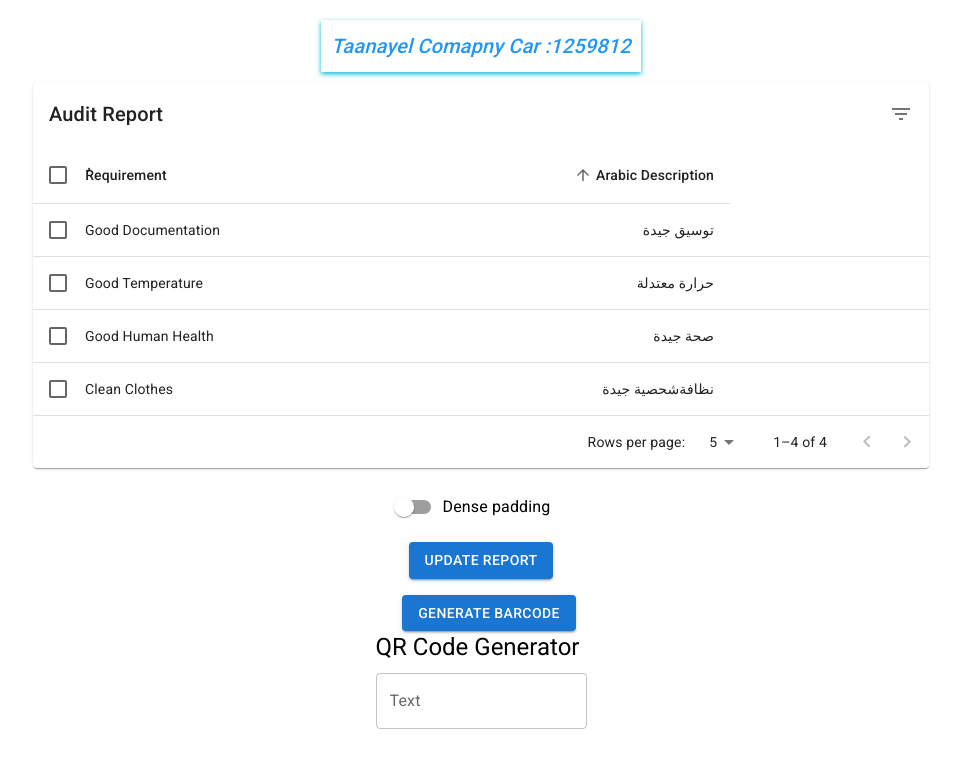
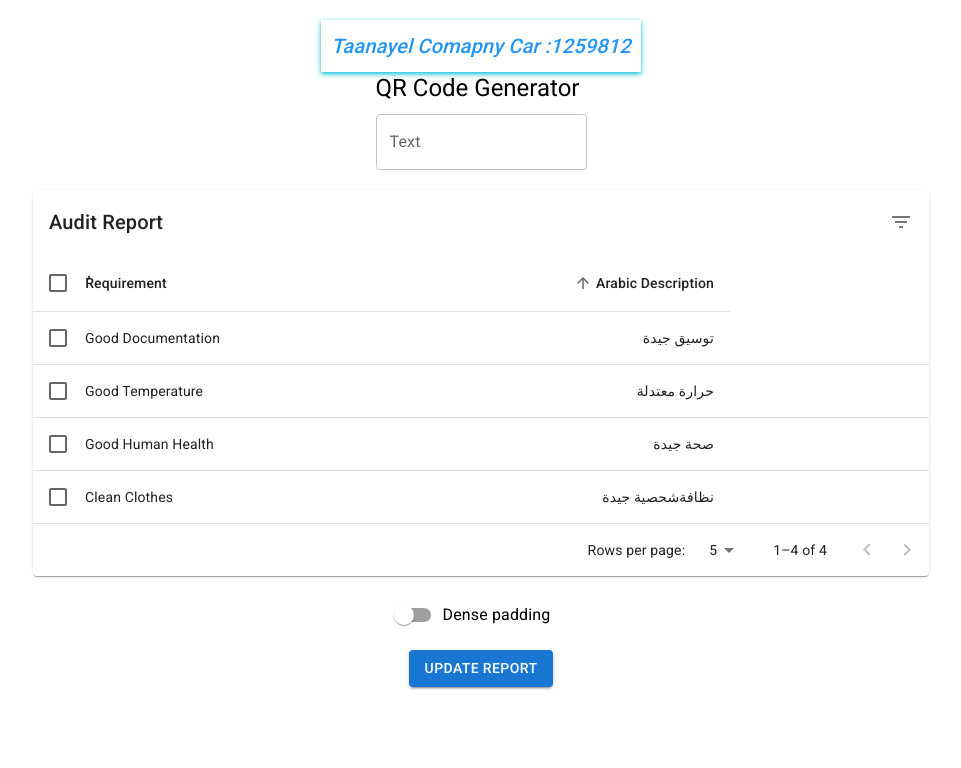
Before and after one commit to jocelynerizk/animal-frontend, a React (Create React App) app: page /AuditDash in a window 1280 px wide. Shown: the top 768 px of the page, without its empty margins (159-1120 px from the left). Built offline with nearby package versions, Linux system fonts and the light colour scheme.

Commit message:
the final

```diff
--- a/src/DashboardMUI/AuditDash.jsx
+++ b/src/DashboardMUI/AuditDash.jsx
@@ -283,6 +283,9 @@
           Taanayel Comapny Car :1259812
         </Typography>
       </div>
+
+      <GeneratQRCodeGeneratore />
+
       <Paper sx={{ width: '70%', mb: 2, overflowX: 'auto', marginTop: '10px', marginBottom: '20px' }}>
         <EnhancedTableToolbar numSelected={selected.length} />
         <TableContainer>
@@ -371,12 +374,7 @@
           Update Report
         </Button>
       </Box>
-      <Box sx={{ ml: 2 }}>
-        <Button variant="contained" color="primary">
-          GENERATE BARCODE
-        </Button>
-      </Box>
-      <GeneratQRCodeGeneratore />
+
     </Box>
   );
 }
```
